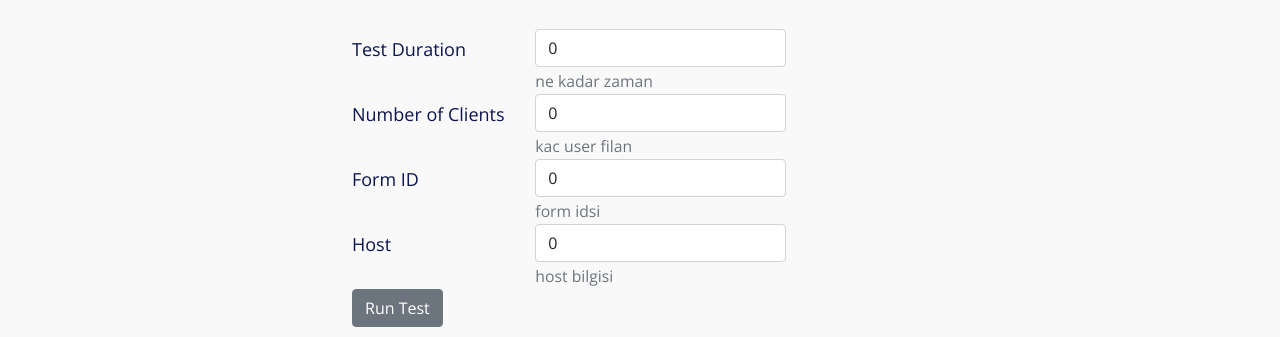
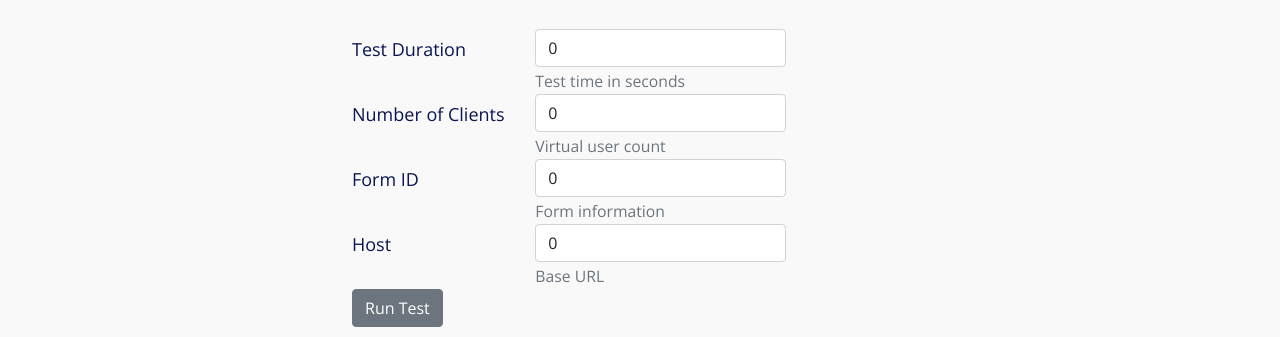
Before and after one commit to akyurektuna/loadtest-jotform-project, a React (Create React App) app: page / in a window 1280 px wide. Shown: the part 198-535 px from the top of the page. Built offline with nearby package versions, Linux system fonts and the light colour scheme; no server answers.

Commit message:
minor update for time unit in new test page

```diff
--- a/src/App.js
+++ b/src/App.js
@@ -85,7 +85,7 @@ const App = () => {
             onChange={handlespawnchange}
             />
           <Form.Text className = "text-muted">
-            ne kadar zaman
+            Test time in seconds
             </Form.Text>
             </Col>
         </Form.Group>
@@ -98,7 +98,7 @@ const App = () => {
             onChange={handlesubchange}
             />
           <Form.Text className = "text-muted">
-            kac user filan
+            Virtual user count
             </Form.Text>
             </Col>
         </Form.Group>
@@ -111,7 +111,7 @@ const App = () => {
             onChange={handleformid}
             />
           <Form.Text className = "text-muted">
-           form idsi
+           Form information
             </Form.Text>
             </Col>
         </Form.Group>
@@ -123,7 +123,7 @@ const App = () => {
             onChange={handleformhost}
             />
           <Form.Text className = "text-muted">
-           host bilgisi
+           Base URL
             </Form.Text>
             </Col>
         </Form.Group>
```
Also changed, not shown: 1 other file (tests, documents, lock files or other folders).
